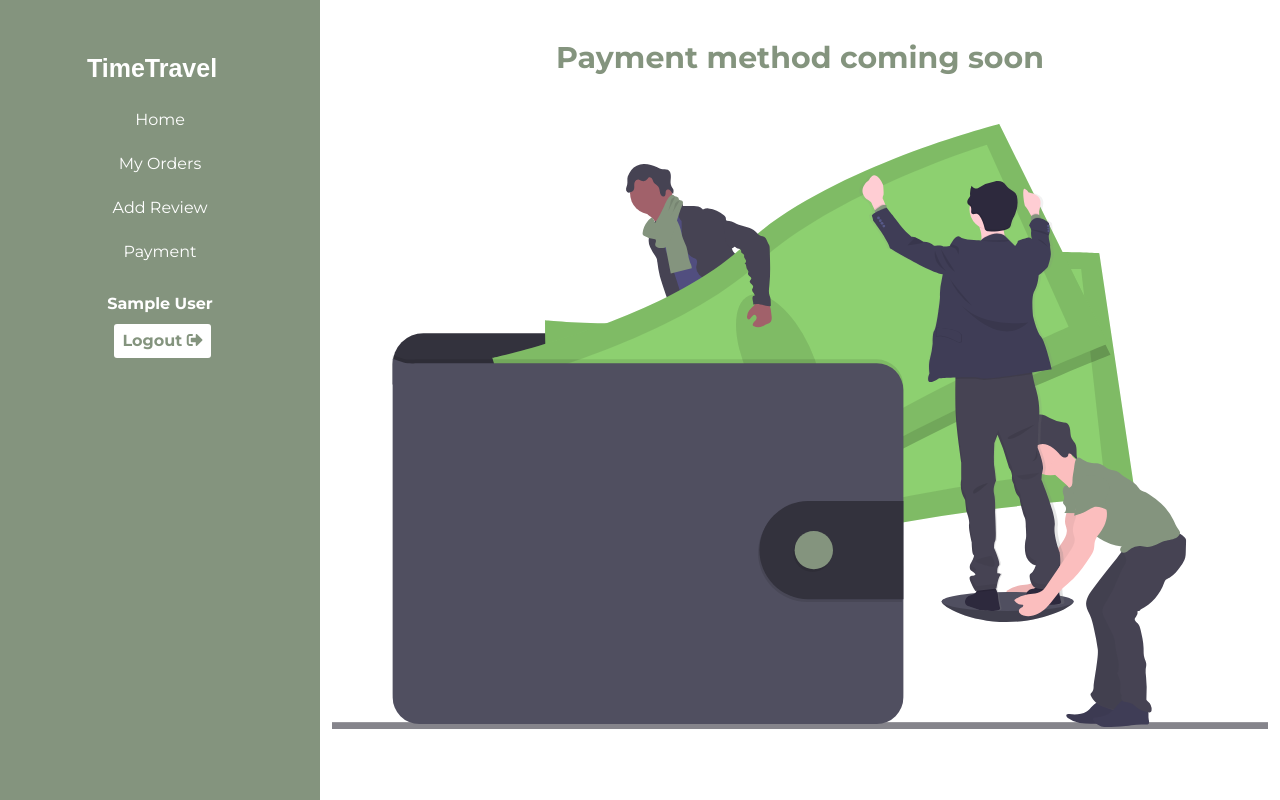
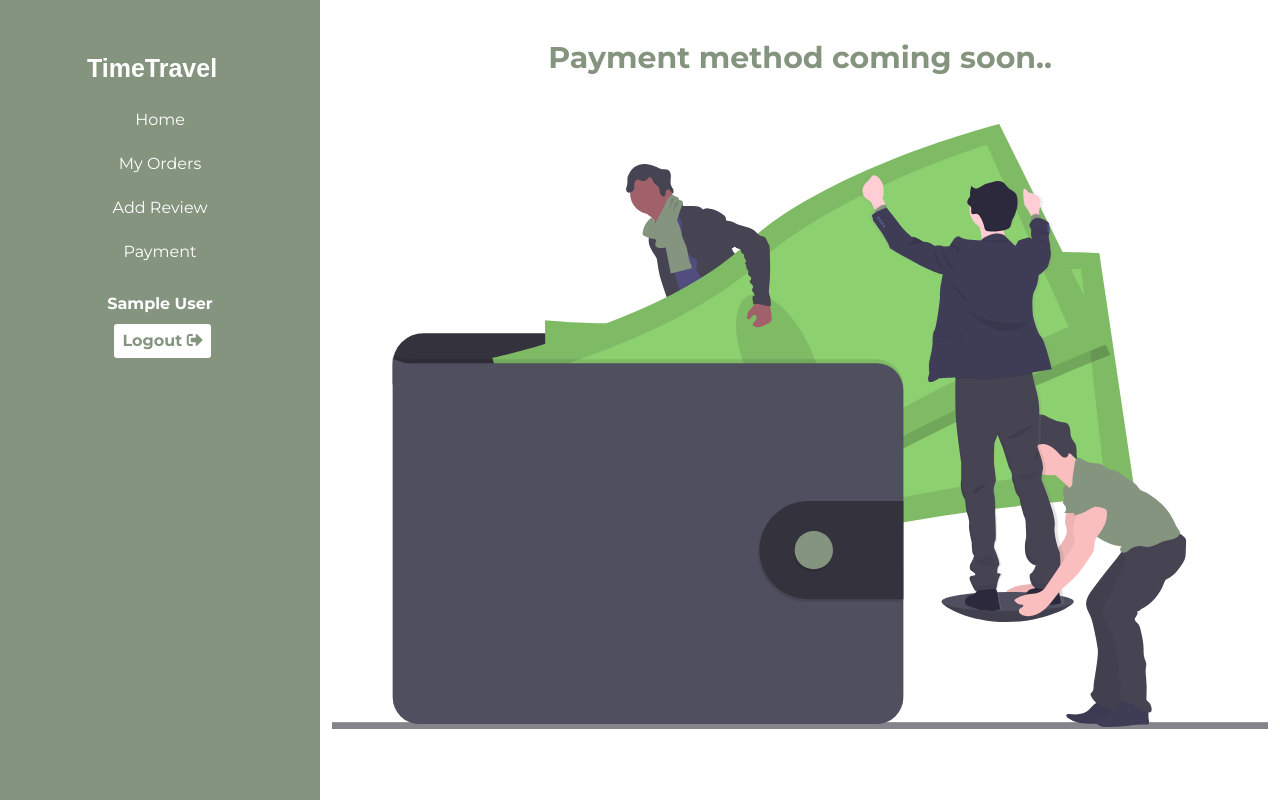
Before and after one commit to monzurshadhin/time-travel-client-side, a React (Create React App) app: page /dashboard/payment in a window 1280 px wide. Shown: the top 800 px of the page. Built offline with nearby package versions, Linux system fonts and the light colour scheme; no server answers; sample sign-in values are in the browser's storage; a web font is replaced by a local one.

Commit message:
added dot

```diff
--- a/src/Components/Dashboard/Payment/Payment.js
+++ b/src/Components/Dashboard/Payment/Payment.js
@@ -5,7 +5,7 @@ const Payment = () => {
     return (
         <div>
             <h2 className="text-center mb-4 section-title"
-        style={{ marginTop: "40px" }}>Payment method coming soon</h2>
+        style={{ marginTop: "40px" }}>Payment method coming soon..</h2>
         <div className="d-flex justify-content-center mt-5">
 
         <img className="img-fluid " src={img1} alt="" />
```
